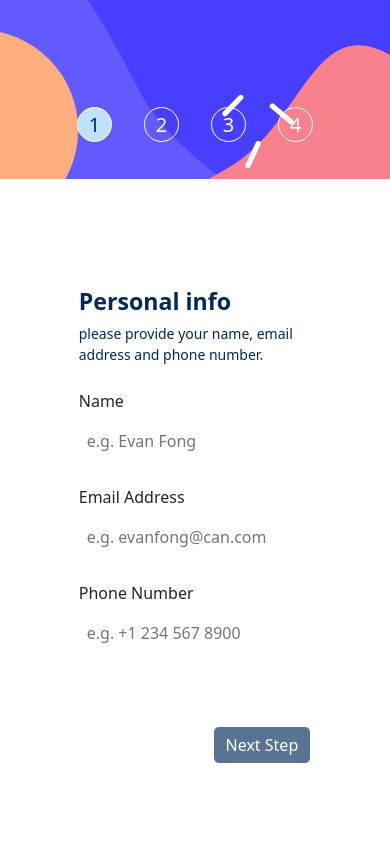
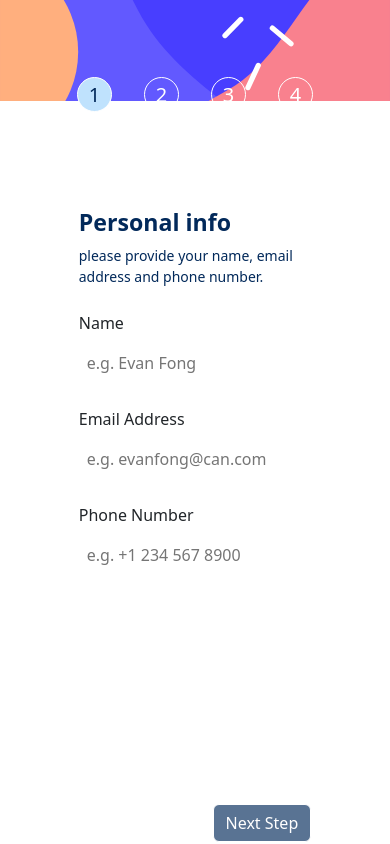
Before and after one commit to PrivDDOS/Angular-form, an Angular app: page / in a window 390 px wide. Built offline with nearby package versions, Linux system fonts and the light colour scheme.

Commit message:
Finish formstep 1 mobile layout

```diff
--- a/src/app/app.html
+++ b/src/app/app.html
@@ -68,8 +68,8 @@
       </div>
     </div>
 
-    <div class="container-right mobile-form w-75 desktop-height mobile-height py-md-5 ps-md-5 position-inherit">
-      <form #clientForm="ngForm" (ngSubmit)="onSubmit(clientForm)" class="h-100">
+    <div class="container-right mobile-form w-75 desktop-height py-md-5 ps-md-5 position-inherit">
+      <form #clientForm="ngForm" (ngSubmit)="onSubmit(clientForm)" class="form-desktop-height form-mobile-height">
         <div *ngIf="formStep === 1" class="h-100 d-flex justify-content-center flex-column">
           <div class="pb-2">
             <h3 class="fw-bold text-dark-blue">Personal info</h3>
--- a/src/styles.scss
+++ b/src/styles.scss
@@ -95,6 +95,9 @@
   border-radius: 8px;
 }
 
+.form-desktop-height {
+  height: 100% !important;
+}
 
 .form-switch .form-check-input {
   width: 4em !important;
@@ -154,7 +157,7 @@
   }
 
   .text-overlay:nth-of-type(1) {
-    top: -2.5rem !important;
+    top: 0.5rem !important;
   }
 
   .position-inherit {
@@ -169,7 +172,7 @@
     border-radius: 10px;
   }
 
-  .mobile-height {
-    height: 70vh !important;
+  .form-mobile-height {
+    height: 75vh !important;
   }
 }
```
